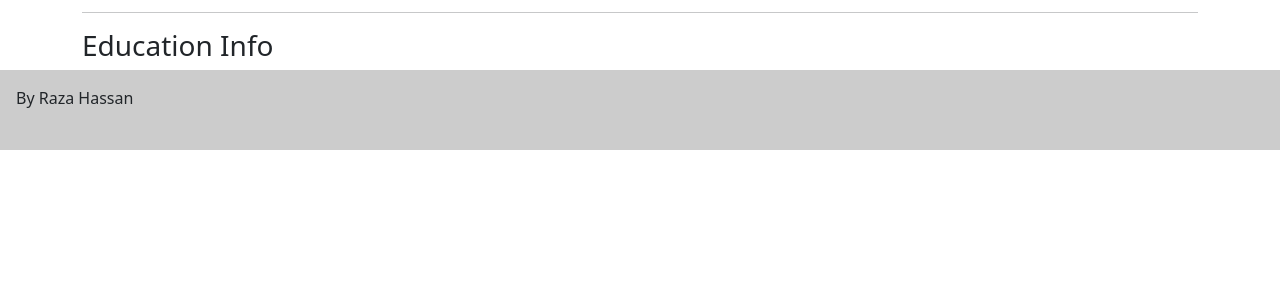
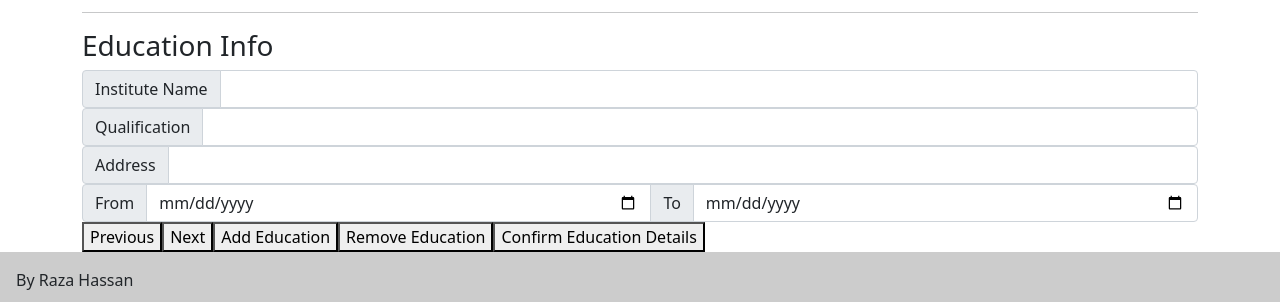
Before and after one commit to bilgramiraza/CV-generator, a React (Create React App) app: page / in a window 1280 px wide. Shown: the part 278-580 px from the top of the page. Built offline with nearby package versions, Linux system fonts and the light colour scheme.

Commit message:
Setup base Level Education Data collection form

```diff
--- a/src/InputEducation.js
+++ b/src/InputEducation.js
@@ -1,11 +1,65 @@
-import React, { Component } from 'react'
+import React, { Component } from 'react';
+import InputGroup from './components/InputGroup';
+
+
+// CARASOL INPUT FORM USING A TRACKER FLAG TO SELECT THE CORRECT ITEM
 
 export default class InputEducation extends Component {
+    incrementTracker=()=>{
+        this.props.handleTracker("education", 1);
+    }
+    decrementTracker=()=>{
+        this.props.handleTracker("education", -1);
+    }
     render() {
         return (
             <div>
-
+                <form onSubmit={this.handleSubmit}>
+                <div className="input-group">
+                    <InputGroup inputGroupLabel='Institute Name'
+                                inputGroupType='text'
+                                inputGroupName='instituteName'
+                                inputGroupValue={this.props.data.instituteName}
+                                handleChange={this.props.handleChange}
+                    />
+                </div>
+                <div className="input-group">
+                    <InputGroup inputGroupLabel='Qualification'
+                                inputGroupType='text'
+                                inputGroupName='qual'
+                                inputGroupValue={this.props.data.qual}
+                                handleChange={this.props.handleChange}
+                    />
+                </div>
+                <div className="input-group">
+                    <InputGroup inputGroupLabel='Address'
+                                inputGroupType='text'
+                                inputGroupName='location'
+                                inputGroupValue={this.props.data.location}
+                                handleChange={this.props.handleChange}
+                    />
+                </div>
+                <div className="input-group">
+                    <InputGroup inputGroupLabel='From'
+                                inputGroupType='date'
+                                inputGroupName='from'
+                                inputGroupValue={this.props.data.from}
+                                handleChange={this.props.handleChange}
+                    />
+                    <InputGroup inputGroupLabel='To'
+                                inputGroupType='date'
+                                inputGroupName='to'
+                                inputGroupValue={this.props.data.to}
+                                handleChange={this.props.handleChange}
+                    />
+                </div>
+            </form>
+                <button onClick={this.decrementTracker}>Previous</button>
+                <button onClick={this.incrementTracker}>Next</button>
+                <button>Add Education</button>
+                <button>Remove Education</button>
+                <button>Confirm Education Details</button>
             </div>
-        )
+        );
     }
 }
```
